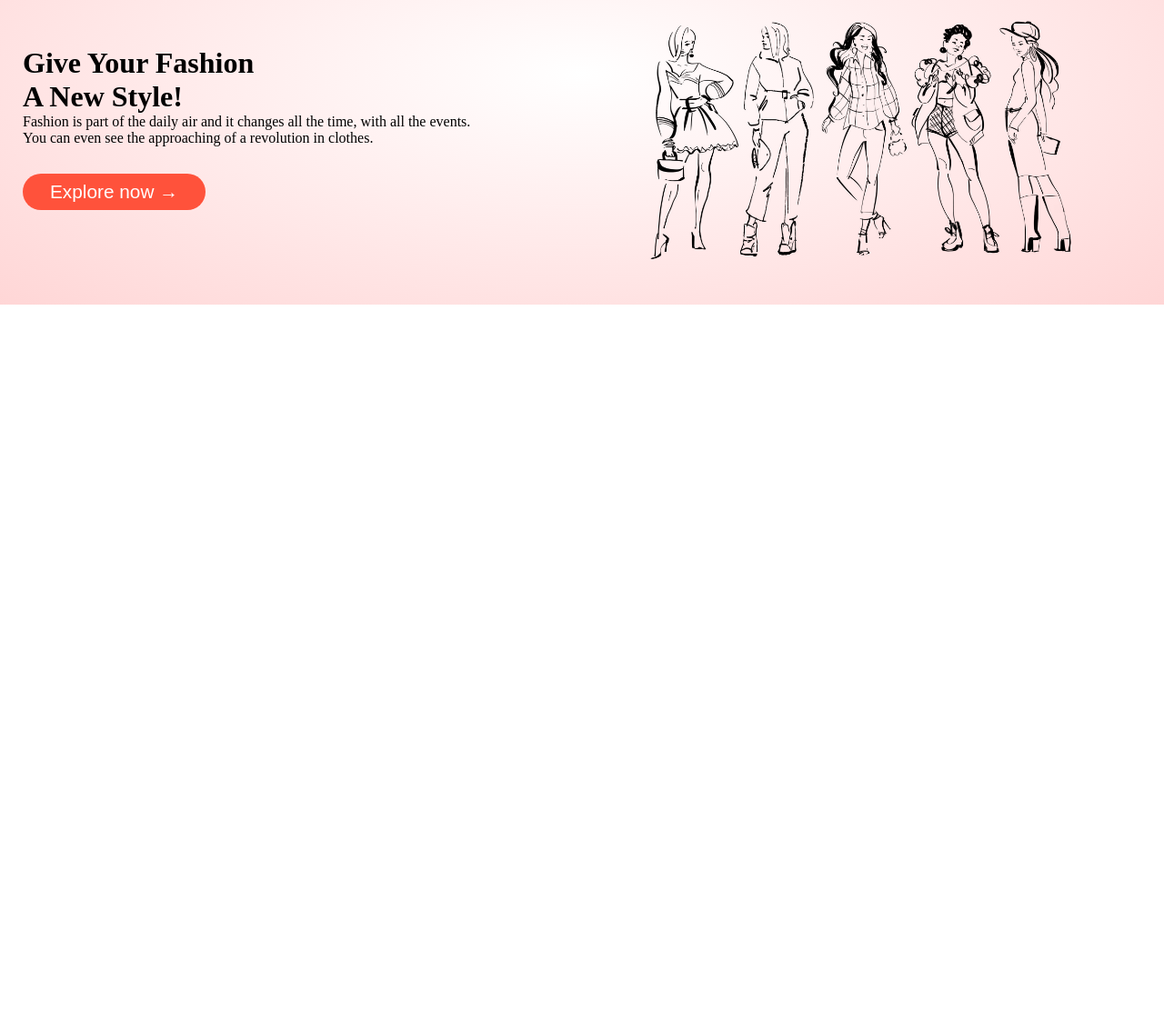
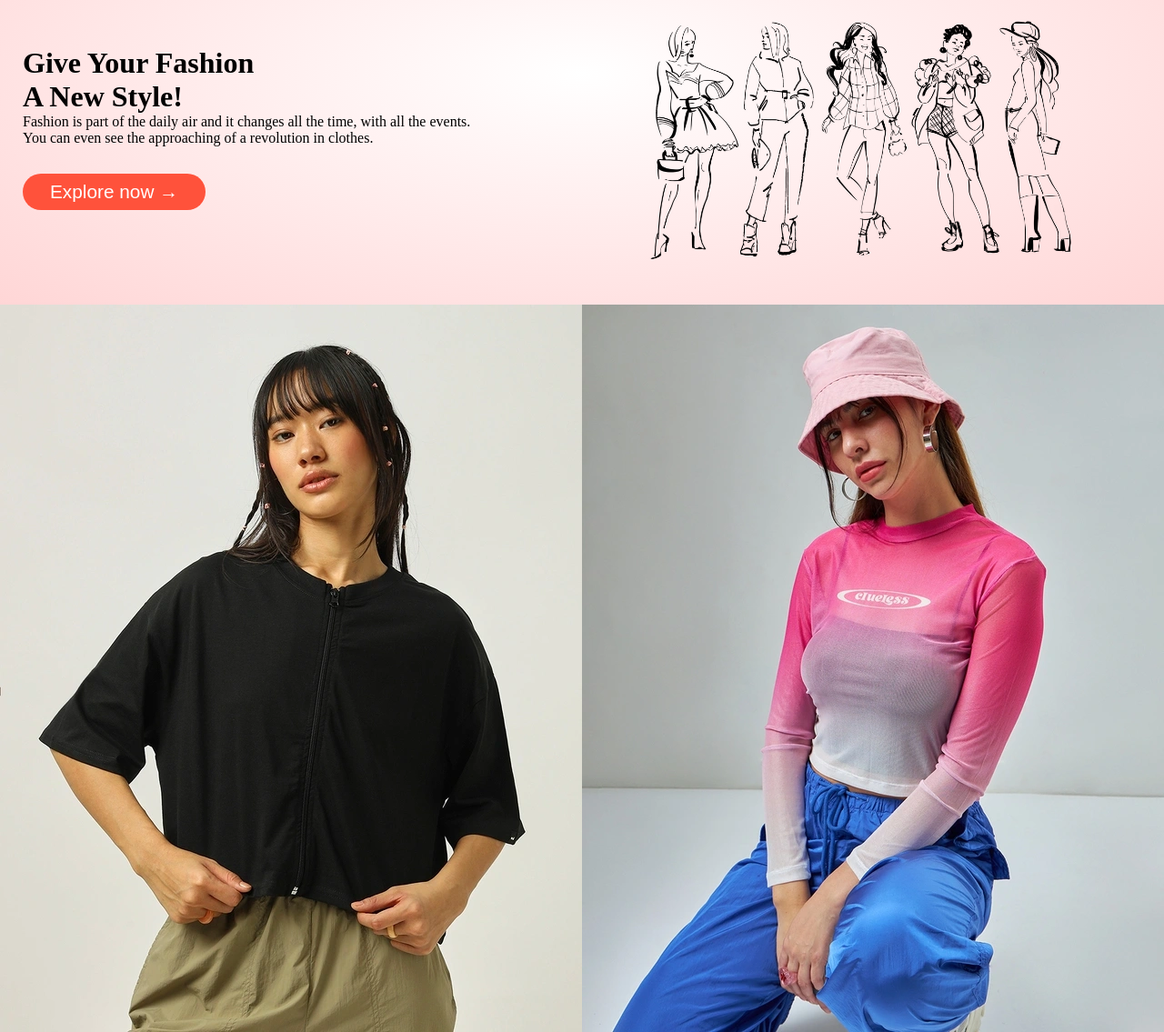
Before and after one commit to vivekmadiyan/ECOMMERCE, a plain HTML site: page index.html in a window 1280 px wide. Shown: the part 172-1307 px from the top of the page at 91% size. Before the commit the page ends 800 px from the top, so only its background shows below. Drawn offline with Linux system fonts and the light colour scheme; a web font is replaced by a local one.

Commit message:
Added some images

```diff
--- a/index.css
+++ b/index.css
@@ -80,3 +80,8 @@ p{
 .header .row{
     margin-top: 80px;
 }
+.categories{
+    display: flex;
+    flex-wrap: wrap;
+
+}
--- a/index.html
+++ b/index.html
@@ -46,9 +46,15 @@
 
 <div class="categories">
      <div class="row">
-        <div class="col-3"></div>
-        <div class="col-3"></div>
-        <div class="col-3"></div>
+        <div class="col-3">
+            <img src="./assets/women-s-black-oversized-top-42-584449-1696587706-1.webp" alt="img" >
+        </div>
+        <div class="col-3">
+            <img src="./assets/women-s-pink-checked-oversized-crop-top-597307-1697808325-1.webp" alt="img">
+        </div>
+        <div class="col-3">
+            <img src="./assets/women-s-pink-friends-logo-graphic-printed-short-top-624495-1701117748-1.webp" alt="img">
+        </div>
      </div>
 </div>
 
```
Also changed, not shown: assets/women-s-black-oversized-top-42-584449-1696587706-1.webp (added), assets/women-s-pink-checked-oversized-crop-top-597307-1697808325-1.webp (added), assets/women-s-pink-friends-logo-graphic-printed-short-top-624495-1701117748-1.webp (added).
